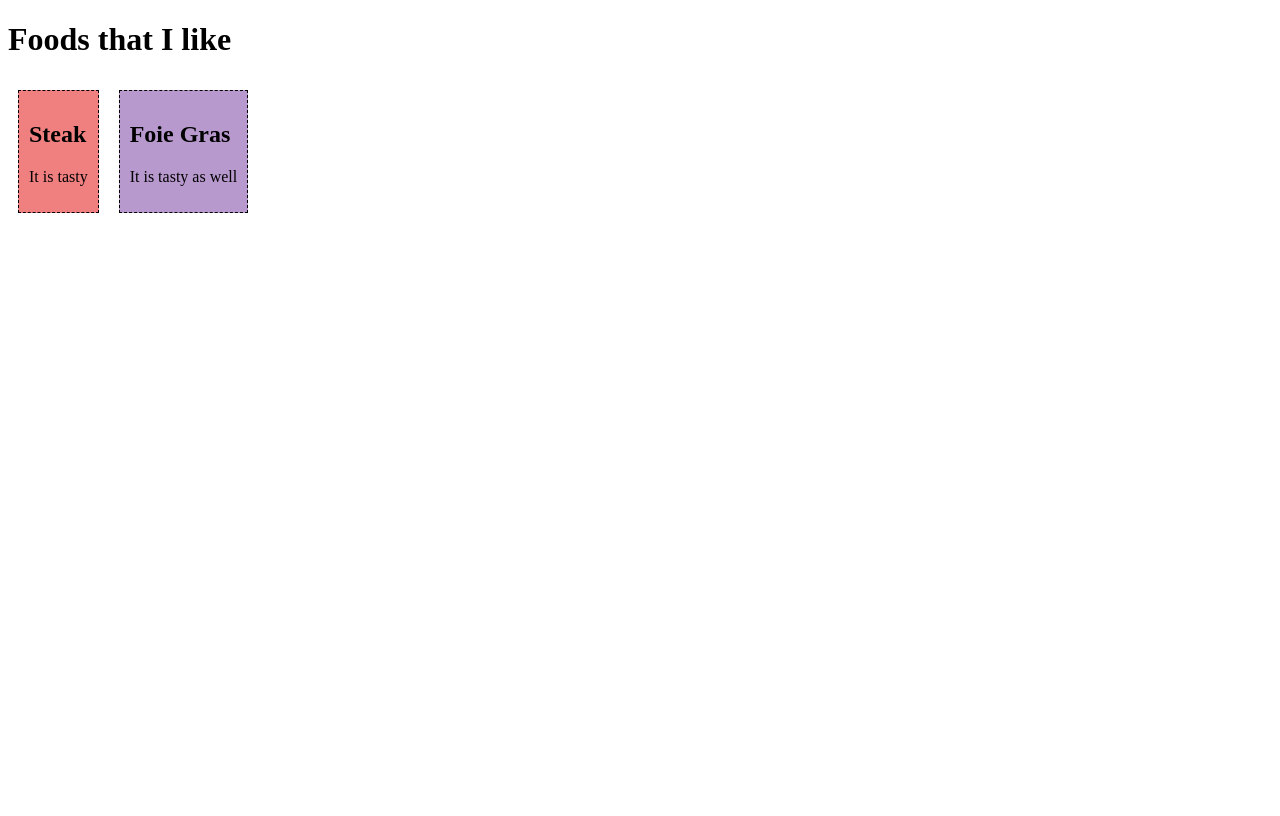
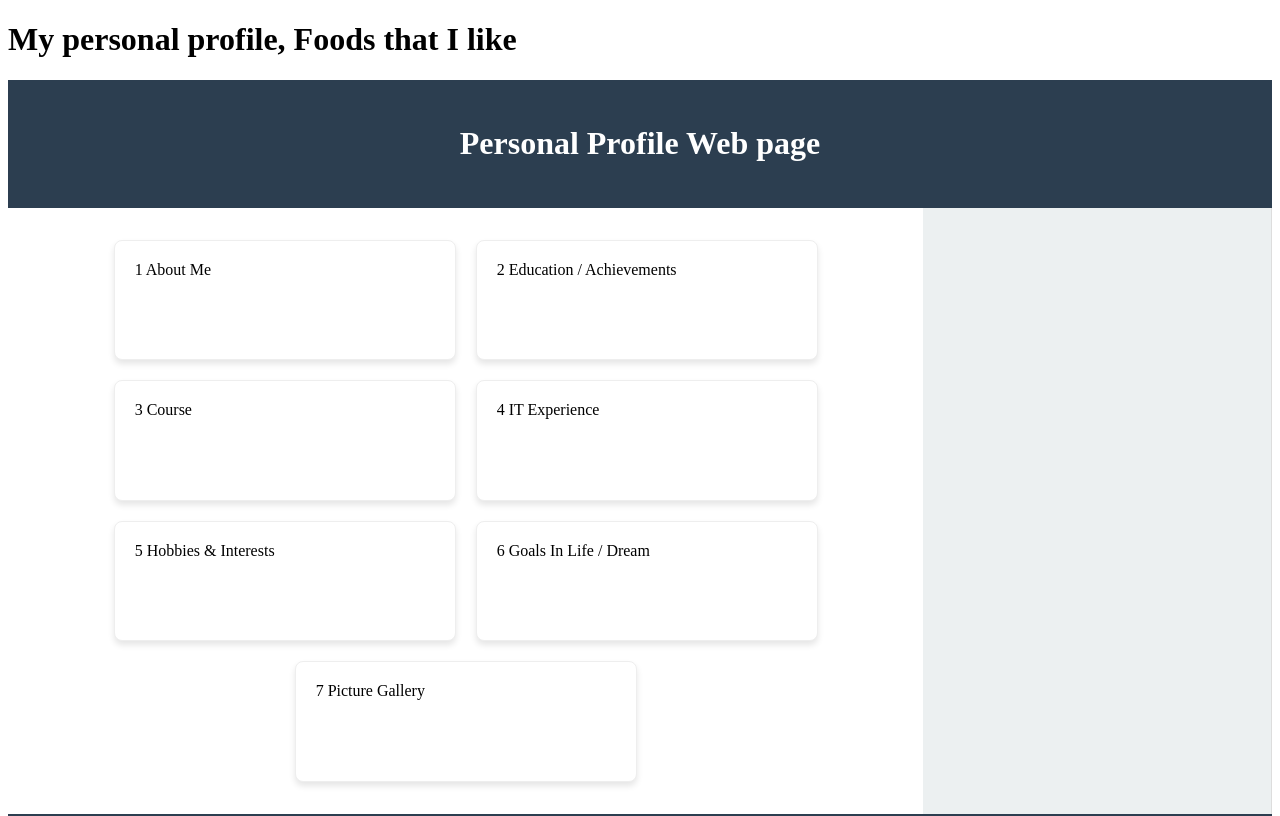
Before and after one commit to Villa717/webprog-sf241-vuejs, a Vue app in the folder firstfc/: page / in a window 1280 px wide. Shown: the top 816 px of the page. Built offline with nearby package versions, Linux system fonts and the light colour scheme.

Commit message:
import your personal profile website from midterms into vue

```diff
--- a/firstfc/src/App.vue
+++ b/firstfc/src/App.vue
@@ -1,5 +1,6 @@
 <template>
-  <h1>Foods that I like</h1>
+  <h1>My personal profile, Foods that I like</h1>
+   <personal-profile/>
   <food-item/>
   <food-item2/>
 </template>
--- /dev/null
+++ b/firstfc/src/components/PersonalProfile.vue
@@ -0,0 +1,22 @@
+<template>
+<div class="container">
+    <header> <h1>Personal Profile Web page </h1>  </header>
+    <main>
+      <section class="main-content">
+        <div>1 About Me</div>
+        <div>2 Education / Achievements</div>
+        <div>3 Course </div>
+        <div>4 IT Experience</div>
+        <div>5 Hobbies & Interests</div>
+        <div>6 Goals In Life / Dream</div>
+        <div>7 Picture Gallery</div>
+      </section>
+      <aside class="sidebar">
+        </aside>
+    </main>
+    <footer> Asia Pacific College   </footer>
+  </div>
+</template>
+
+<script></script>
+<style src="./css/personalprofile.css"></style>
--- /dev/null
+++ b/firstfc/src/components/css/personalprofile.css
@@ -0,0 +1,50 @@
+.container {
+  display: grid;
+  grid-template-rows: auto 1fr auto;
+  min-height: 100vh;
+}
+
+header, footer {
+  background-color: #2c3e50;
+  color: white;
+  padding: 1.5rem;
+  text-align: center;
+}
+
+main {
+  display: flex;
+  flex-direction: row;
+  flex-wrap: wrap;
+}
+
+.sidebar {
+  flex: 1;
+  min-width: 250px;
+  background-color: #ecf0f1;
+  padding: 2rem;
+  border-right: 1px solid #ddd;
+}
+
+.main-content {
+  flex: 3;
+  background-color: #ffffff;
+  padding: 2rem;
+  display: flex;
+  flex-wrap: wrap;
+  gap: 20px;
+  justify-content: center;
+}
+
+.main-content > div {
+  background-color: #fff;
+  width: 300px;
+  padding: 20px;
+  border: 1px solid #eee;
+  border-radius: 8px;
+  box-shadow: 0 4px 6px rgba(0,0,0,0.1);
+  transition: transform 0.2s;
+}
+
+.main-content > div:hover {
+  transform: translateY(-5px);
+}
--- a/firstfc/src/main.js
+++ b/firstfc/src/main.js
@@ -3,8 +3,10 @@ import { createApp } from 'vue'
 import App from './App.vue'
 import FoodItem from './components/FoodItem.vue'
 import FoodItem2 from './components/FoodItem2.vue'
+import PersonalProfile from './components/PersonalProfile.vue'
 
 const app = createApp(App)
 app.component('food-item', FoodItem)
 app.component('food-item2', FoodItem2)
+app.component('personal-profile', PersonalProfile)
 app.mount('#app')
```
